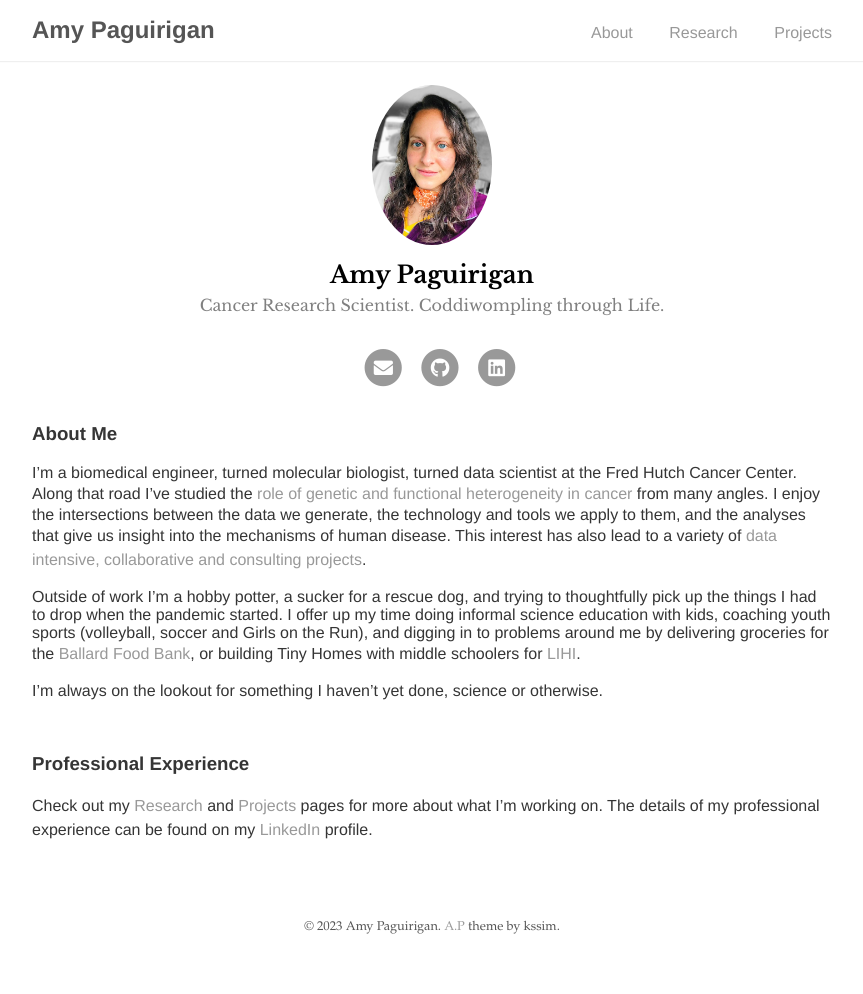
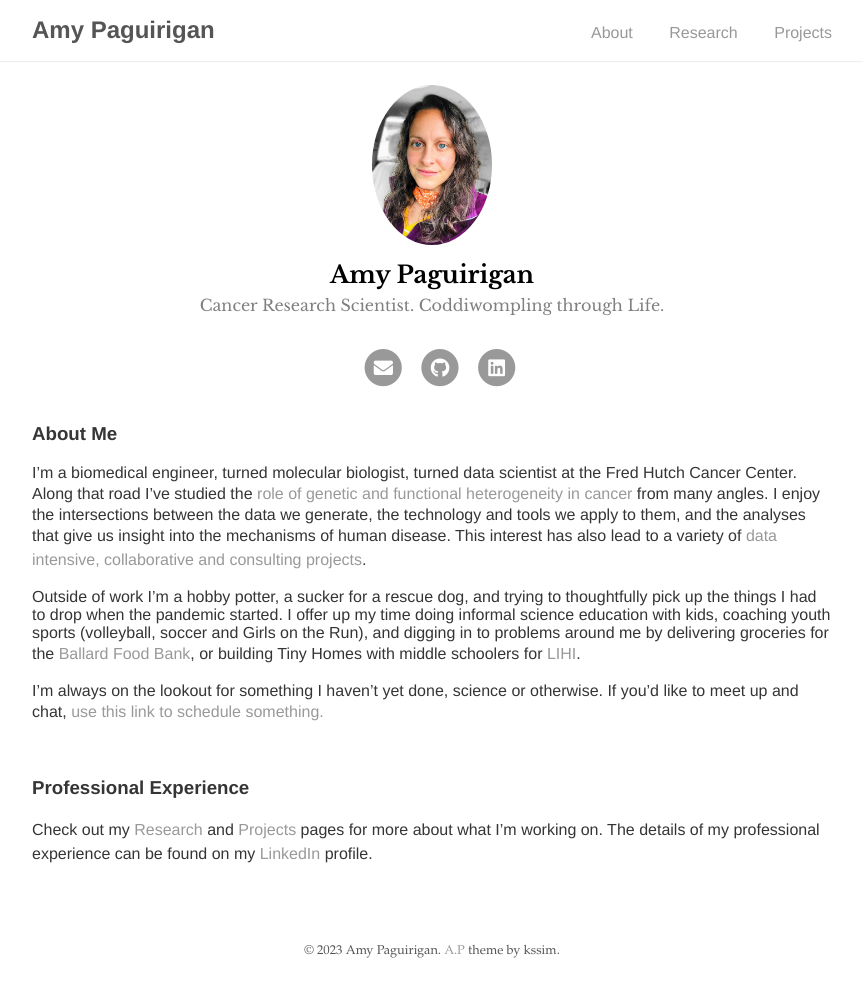
Before and after one commit to vortexing/vortexing.github.io, a Jekyll site: the page built from index.md, in a window 1280 px wide. Shown: the whole page, without its empty margins (208-1071 px from the left). Built offline with Jekyll 4.4.1, drawn with Linux system fonts in a browser that asks for light colours; our own code applies the rules of GitHub Pages for plain Markdown files; before the commit the page ends 970 px from its top, so only the background shows below that.

Commit message:
add calendly

```diff
--- a/index.md
+++ b/index.md
@@ -9,7 +9,7 @@ I'm a biomedical engineer, turned molecular biologist, turned data scientist at
 
 Outside of work I'm a hobby potter, a sucker for a rescue dog, and trying to thoughtfully pick up the things I had to drop when the pandemic started.  I offer up my time doing informal science education with kids, coaching youth sports (volleyball, soccer and Girls on the Run), and digging in to problems around me by delivering groceries for the [Ballard Food Bank](https://www.ballardfoodbank.org/), or building Tiny Homes with middle schoolers for [LIHI](https://www.lihihousing.org/).
 
-I'm always on the lookout for something I haven't yet done, science or otherwise.
+I'm always on the lookout for something I haven't yet done, science or otherwise. If you'd like to meet up and chat, [use this link to schedule something.](https://calendly.com/amypag/chat)
 
 <br/>
 
```
